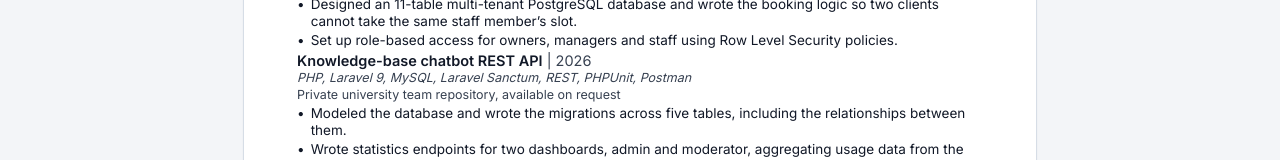
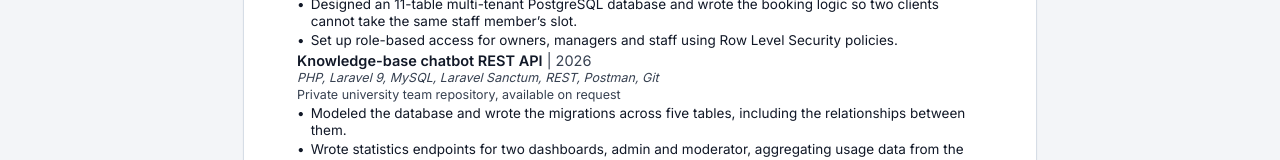
Before and after one commit to knez4/knez4.github.io, a React (Vite) app: page /cv in a window 1280 px wide. Shown: the part 726-886 px from the top of the page. Built offline with nearby package versions, Linux system fonts and the light colour scheme.

Commit message:
Drop PHPUnit: a Laravel dependency is not testing experience
Laravel scaffolds PHPUnit into every project. Asked whether the team wrote any
tests, Veljko did not know. Same rule that removed Node.js, JDBC and three-tier
architecture: if he cannot answer for it, it does not sit next to his name.

```diff
--- a/src/data/projects.ts
+++ b/src/data/projects.ts
@@ -153,7 +153,12 @@ export const projects: Project[] = [
         'Napisao factories i seeders da tim radi nad realističnim podacima.',
       ],
     },
-    tech: ['PHP', 'Laravel 9', 'MySQL', 'Laravel Sanctum', 'REST', 'PHPUnit', 'Postman', 'Git'],
+    /**
+     * No PHPUnit. Laravel installs it into every project whether or not anyone
+     * writes a test, and Veljko does not know whether the team wrote any. A
+     * dependency in composer.json is not experience with testing.
+     */
+    tech: ['PHP', 'Laravel 9', 'MySQL', 'Laravel Sanctum', 'REST', 'Postman', 'Git'],
     repoNote: {
       en: 'Private university team repository, available on request',
       sr: 'Privatni timski fakultetski repozitorijum, dostupan na zahtev',
```
